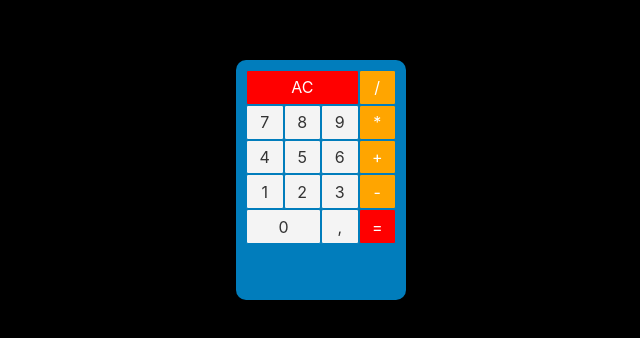
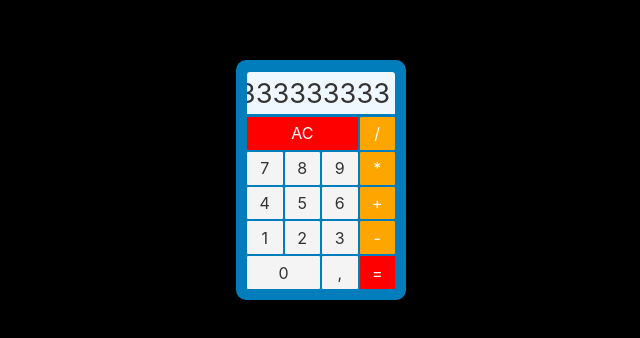
Before and after one commit to Andreas-Ziegler22/calculator-svelte, a Svelte app in the folder Calculator-Svelte/: page / in a window 1280 px wide. Shown: the part 228-566 px from the top of the page, without its empty margins (319-959 px from the left). Built offline with nearby package versions, Linux system fonts and the light colour scheme.

Commit message:
display component working

```diff
--- a/Calculator-Svelte/src/components/Display.svelte
+++ b/Calculator-Svelte/src/components/Display.svelte
@@ -0,0 +1,25 @@
+<Script lang="ts">
+  export let valor: string
+</Script>
+
+
+<div class="display">
+  <span>{valor}</span>
+</div>
+
+<style>
+  .display{
+    display: flex;
+    flex: 1;
+    background-color: aliceblue;
+    justify-content: flex-end;
+    align-items: center;
+    padding: 0px 5px;
+    overflow: hidden;
+    font-size: 1.7rem;
+    margin: 2px 1px;
+    border-top-left-radius: 3px;
+    border-top-right-radius: 3px;
+  }
+
+</style>
```
